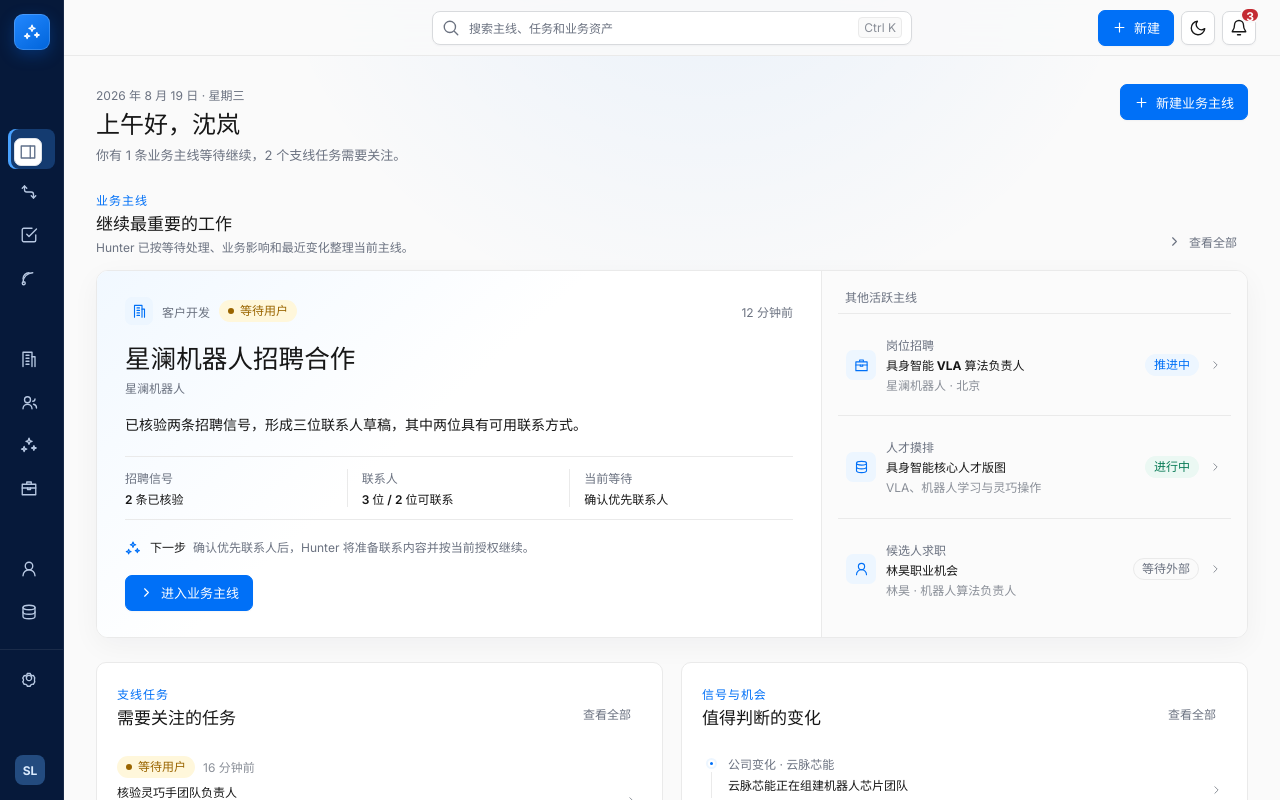
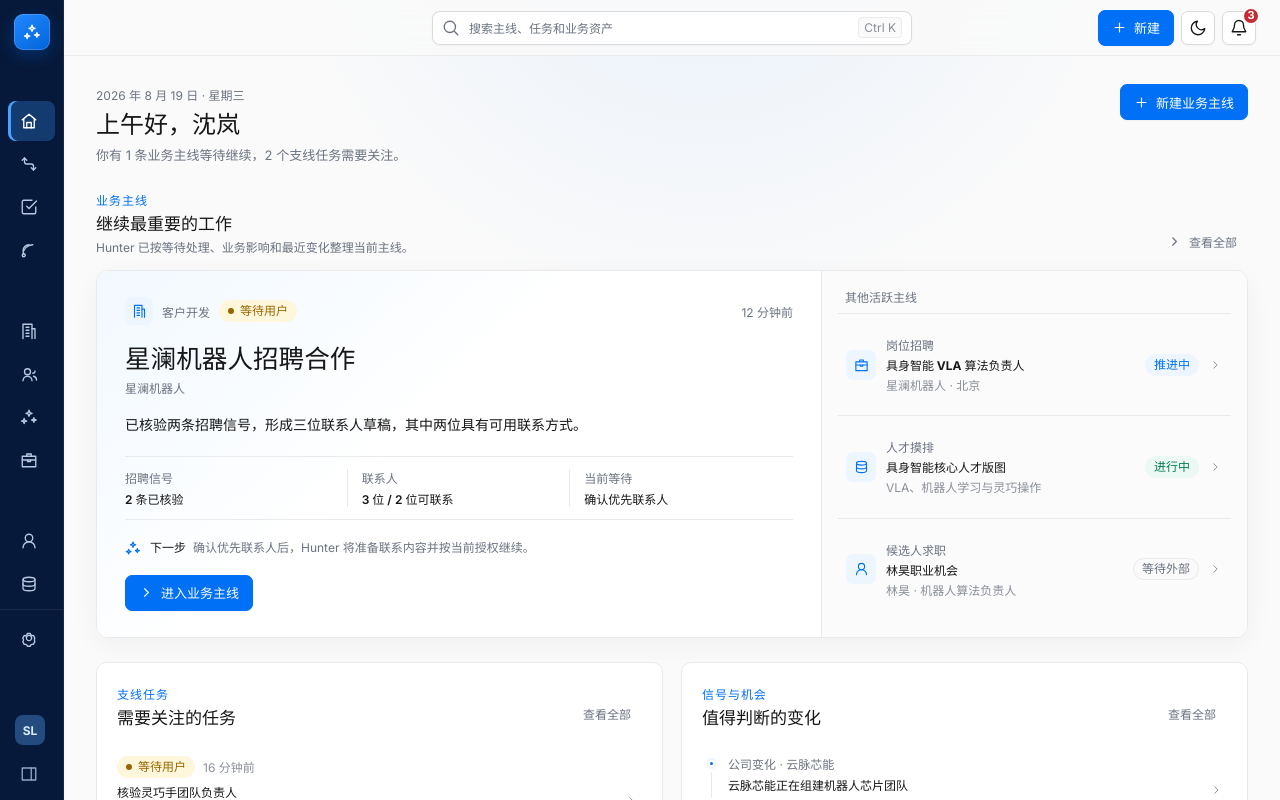
Before and after one commit to yyf870423/hunter-saas-phase1-ux-prototype, a React (Vite) app: page /#/home in a window 1280 px wide. Shown: the top 800 px of the page. Built offline with nearby package versions, Linux system fonts and the light colour scheme.

Commit message:
refine sidebar toggle and notification badge

```diff
--- a/src/stage1/Stage1Shell.jsx
+++ b/src/stage1/Stage1Shell.jsx
@@ -387,12 +387,6 @@ export function Stage1Shell() {
         >
           <Brand expanded={expanded} />
         </button>
-        <IconButton
-          className="s1-sidebar-toggle"
-          icon={expanded ? "panelLeft" : "panelRight"}
-          label={expanded ? "收起导航" : "展开导航"}
-          onClick={() => setExpanded((current) => !current)}
-        />
         <div className="s1-sidebar-scroll">
           {navSections.map((section) => (
             <section className="s1-nav-section" key={section.label}>
@@ -468,6 +462,16 @@ export function Stage1Shell() {
               </button>
             </div>
           ) : null}
+          <button
+            type="button"
+            className="s1-sidebar-toggle"
+            aria-label={expanded ? "收起导航" : "展开导航"}
+            title={expanded ? undefined : "展开导航"}
+            onClick={() => setExpanded((current) => !current)}
+          >
+            <Icon name={expanded ? "panelLeft" : "panelRight"} />
+            <span>{expanded ? "收起导航" : "展开导航"}</span>
+          </button>
         </div>
       </aside>
 
--- a/src/stage1/stage1.css
+++ b/src/stage1/stage1.css
@@ -183,16 +183,45 @@ input:focus-visible {
 }
 
 .s1-sidebar-toggle {
-  position: absolute;
-  z-index: 3;
-  top: 74px;
-  right: -14px;
-  width: 28px !important;
-  height: 28px !important;
-  color: #60708a !important;
-  background: #ffffff !important;
-  border: 1px solid #dfe3e9 !important;
-  box-shadow: 0 4px 12px rgba(17, 24, 39, 0.12);
+  display: flex;
+  width: 100%;
+  height: 36px;
+  align-items: center;
+  gap: 10px;
+  overflow: hidden;
+  padding: 0 12px;
+  color: #8fa6c7;
+  background: transparent;
+  border: 0;
+  border-radius: 8px;
+  cursor: pointer;
+  transition:
+    color 120ms ease,
+    background 120ms ease;
+}
+
+.s1-sidebar-toggle:hover {
+  color: #ffffff;
+  background: var(--s1-nav-hover);
+}
+
+.s1-sidebar-toggle svg {
+  width: 18px;
+  height: 18px;
+  flex: 0 0 18px;
+}
+
+.s1-sidebar-toggle span {
+  overflow: hidden;
+  font-size: 12px;
+  font-weight: 500;
+  white-space: nowrap;
+  opacity: 0;
+  transition: opacity 100ms ease;
+}
+
+.nav-expanded .s1-sidebar-toggle span {
+  opacity: 1;
 }
 
 .s1-sidebar-scroll {
@@ -702,17 +731,19 @@ input:focus-visible {
   position: absolute;
   top: -5px;
   right: -5px;
-  min-width: 16px;
-  height: 16px;
-  padding: 0 4px;
+  display: grid;
+  width: 18px;
+  height: 18px;
+  padding: 0;
+  place-items: center;
   color: #ffffff;
-  font-size: 12px;
+  font-size: 11px;
   font-style: normal;
   font-weight: 700;
-  line-height: 16px;
+  line-height: 1;
   background: var(--s1-danger);
   border: 2px solid var(--s1-canvas);
-  border-radius: 9px;
+  border-radius: 50%;
 }
 
 .s1-spinner {
```
Also changed, not shown: 2 other files (tests, documents, lock files or other folders).
